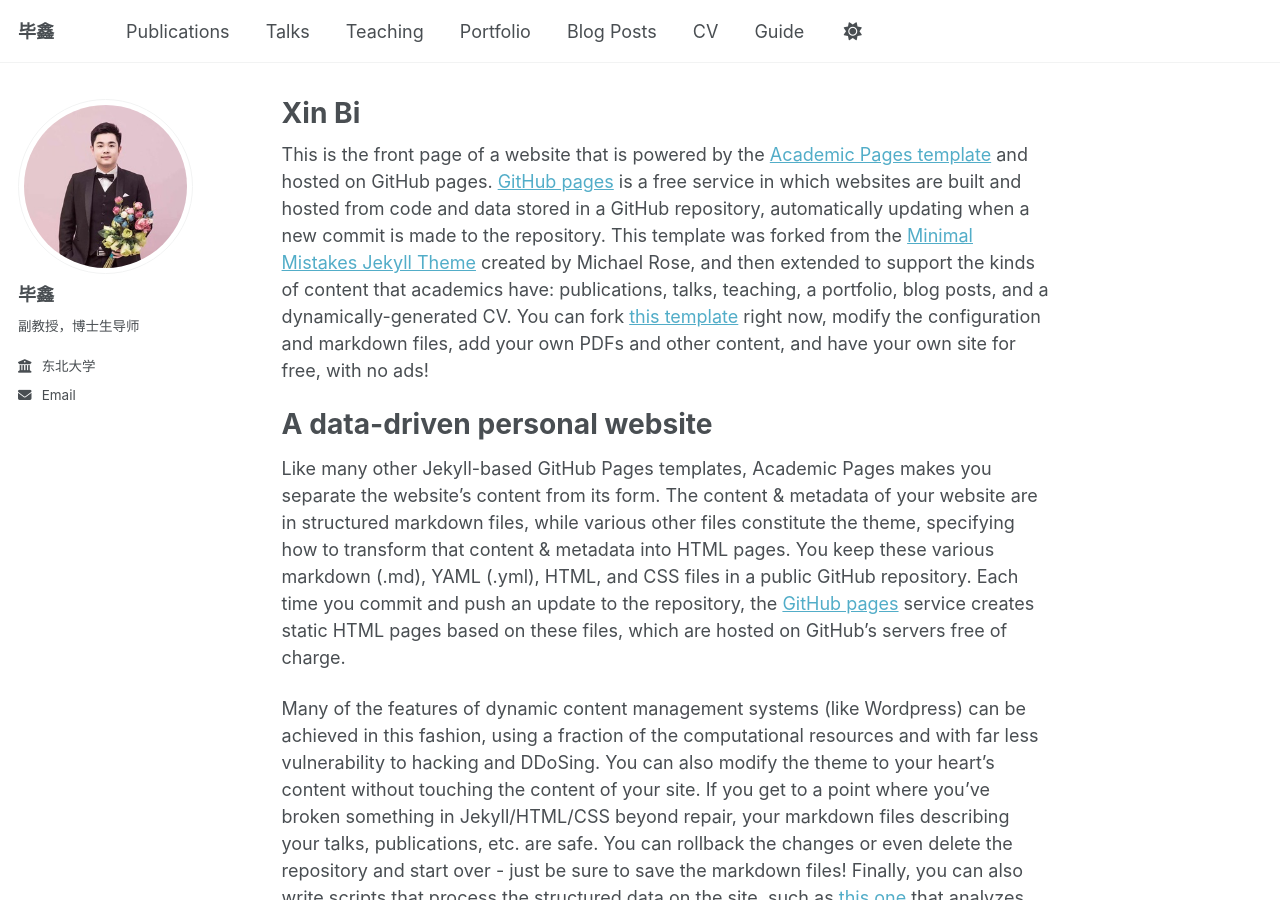
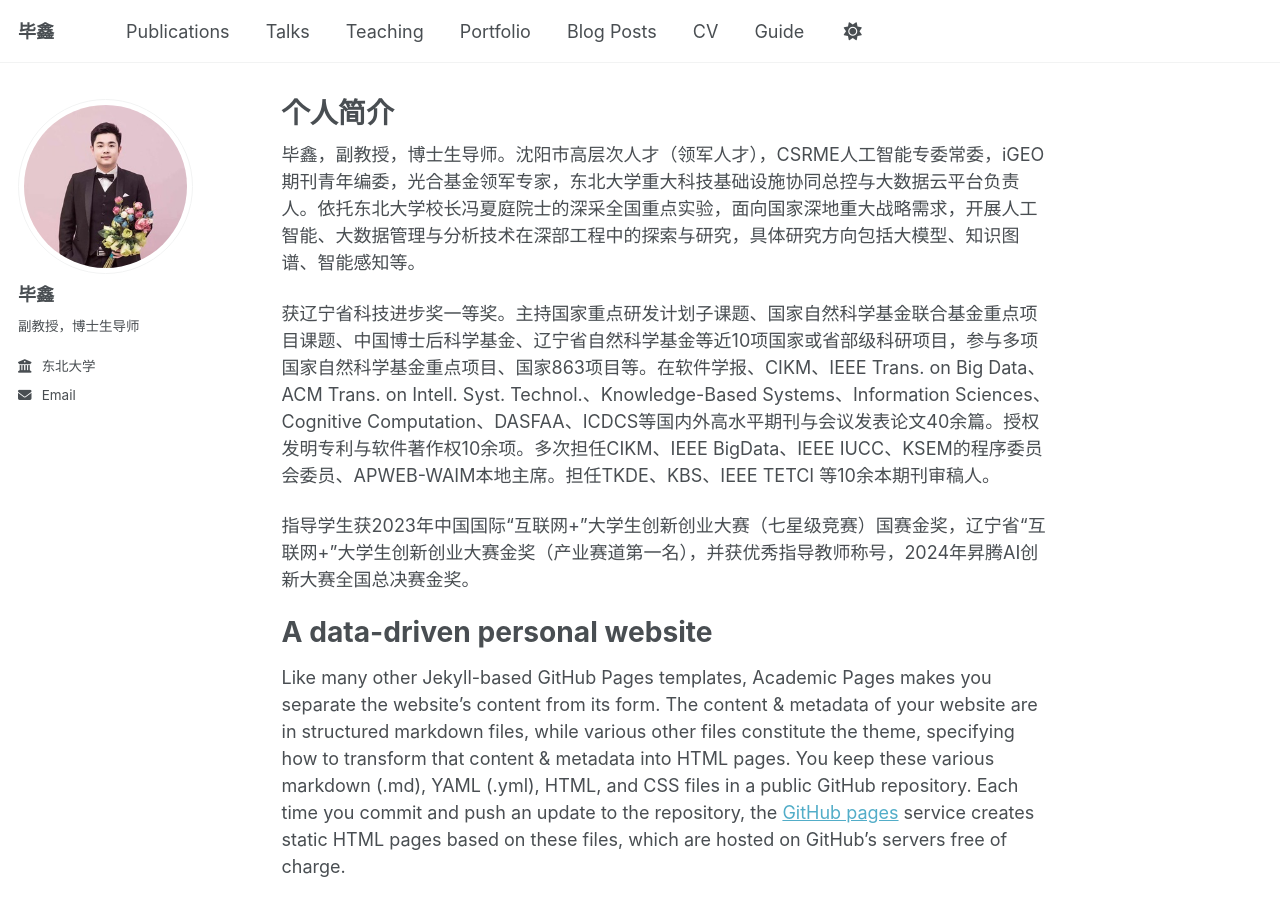
Before and after one commit to IDME-AI/IDME-AI.github.io, a Jekyll site: the page built from _pages/about.md, in a window 1280 px wide and 900 px high. Built offline with Jekyll 4.4.1, drawn with Linux system fonts in a browser that asks for light colours.

Commit message:
Initial commit

```diff
--- a/_pages/about.md
+++ b/_pages/about.md
@@ -1,13 +1,17 @@
 ---
 permalink: /
-title: "Xin Bi"
+title: "个人简介"
 author_profile: true
 redirect_from:
   - /about/
   - /about.html
 ---
 
-This is the front page of a website that is powered by the [Academic Pages template](https://github.com/academicpages/academicpages.github.io) and hosted on GitHub pages. [GitHub pages](https://pages.github.com) is a free service in which websites are built and hosted from code and data stored in a GitHub repository, automatically updating when a new commit is made to the repository. This template was forked from the [Minimal Mistakes Jekyll Theme](https://mmistakes.github.io/minimal-mistakes/) created by Michael Rose, and then extended to support the kinds of content that academics have: publications, talks, teaching, a portfolio, blog posts, and a dynamically-generated CV. You can fork [this template](https://github.com/academicpages/academicpages.github.io) right now, modify the configuration and markdown files, add your own PDFs and other content, and have your own site for free, with no ads!
+毕鑫，副教授，博士生导师。沈阳市高层次人才（领军人才），CSRME人工智能专委常委，iGEO期刊青年编委，光合基金领军专家，东北大学重大科技基础设施协同总控与大数据云平台负责人。依托东北大学校长冯夏庭院士的深采全国重点实验，面向国家深地重大战略需求，开展人工智能、大数据管理与分析技术在深部工程中的探索与研究，具体研究方向包括大模型、知识图谱、智能感知等。
+
+获辽宁省科技进步奖一等奖。主持国家重点研发计划子课题、国家自然科学基金联合基金重点项目课题、中国博士后科学基金、辽宁省自然科学基金等近10项国家或省部级科研项目，参与多项国家自然科学基金重点项目、国家863项目等。在软件学报、CIKM、IEEE Trans. on Big Data、ACM Trans. on Intell. Syst. Technol.、Knowledge-Based Systems、Information Sciences、Cognitive Computation、DASFAA、ICDCS等国内外高水平期刊与会议发表论文40余篇。授权发明专利与软件著作权10余项。多次担任CIKM、IEEE BigData、IEEE IUCC、KSEM的程序委员会委员、APWEB-WAIM本地主席。担任TKDE、KBS、IEEE TETCI 等10余本期刊审稿人。
+
+指导学生获2023年中国国际“互联网+”大学生创新创业大赛（七星级竞赛）国赛金奖，辽宁省“互联网+”大学生创新创业大赛金奖（产业赛道第一名），并获优秀指导教师称号，2024年昇腾AI创新大赛全国总决赛金奖。
 
 A data-driven personal website
 ======
```
